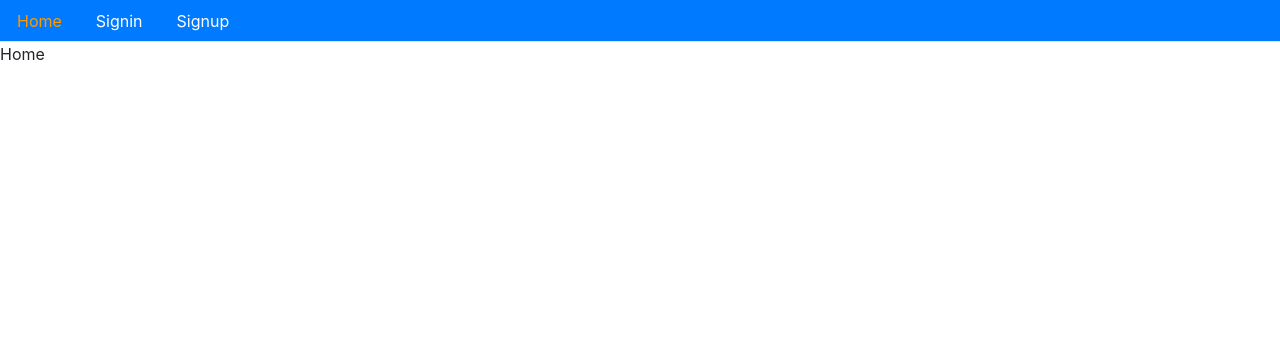
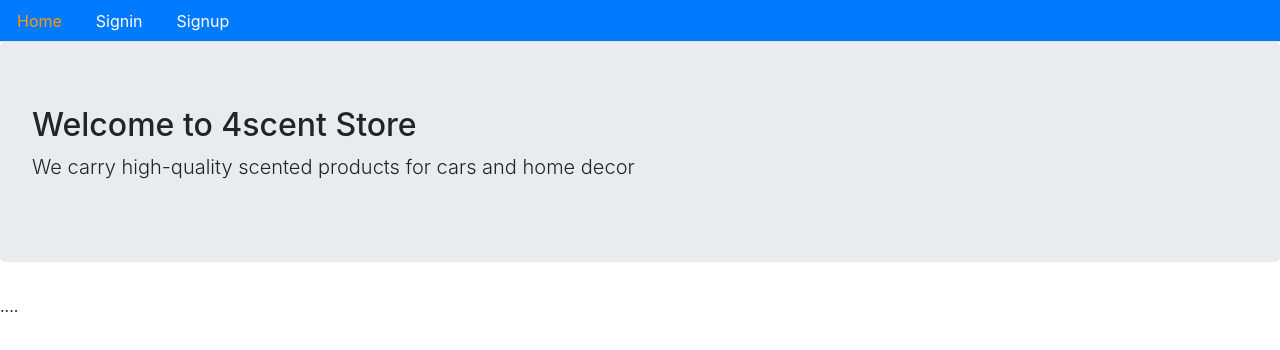
Before and after one commit to sungedo/4scent-front, a React (Create React App) app: page / in a window 1280 px wide. Shown: the top 350 px of the page. Built offline with nearby package versions, Linux system fonts and the light colour scheme.

Commit message:
shared layout created

```diff
--- a/src/Routes.js
+++ b/src/Routes.js
@@ -3,12 +3,10 @@ import {BrowserRouter, Switch, Route} from 'react-router-dom';
 import Signup from './user/Signup'
 import Signin from './user/Signin'
 import Home from './core/Home'
-import Menu from './core/Menu'
 
 const Routes = () => {
     return (
         <BrowserRouter>
-            <Menu />
             <Switch>
                 <Route path="/" exact component={Home}/>
                 <Route path="/signin" exact component={Signin}/>
--- a/src/core/Home.js
+++ b/src/core/Home.js
@@ -1,5 +1,10 @@
 import React from 'react';
+import Layout from './Layout'
 
-const Home = () => <div>Home</div>
+const Home = () => (
+    <Layout title="Welcome to 4scent Store" description="We carry high-quality scented products for cars and home decor">
+        ....
+    </Layout>
+)
 
 export default Home
--- /dev/null
+++ b/src/core/Layout.js
@@ -0,0 +1,16 @@
+import React from 'react';
+import Menu from './Menu'
+
+
+const Layout = ({title = 'Title', description = "Description", className, children}) => (
+    <div>
+        <Menu />
+        <div className='jumbotron'>
+            <h2>{title}</h2>
+            <p className='lead'>{description}</p>
+        </div>
+        <div className = {className}>{children}</div>
+    </div>
+)
+
+export default Layout
--- a/src/user/Signin.js
+++ b/src/user/Signin.js
@@ -1,5 +1,8 @@
 import React from 'react';
+import Layout from '../core/Layout'
 
-const Signin = () => <div>signin</div>;
+const Signin = () => (
+    <Layout title="Signin" description="Sign in to 4scent store"></Layout>
+)
 
 export default Signin
--- a/src/user/Signup.js
+++ b/src/user/Signup.js
@@ -1,5 +1,8 @@
 import React from 'react';
+import Layout from '../core/Layout'
 
-const Signup = () => <div>signup</div>;
+const Signup = () => (
+    <Layout title="Signup" description="Sign up to 4scent store"></Layout>
+)
 
 export default Signup
```
Also changed, not shown: 1 other file (tests, documents, lock files or other folders).
